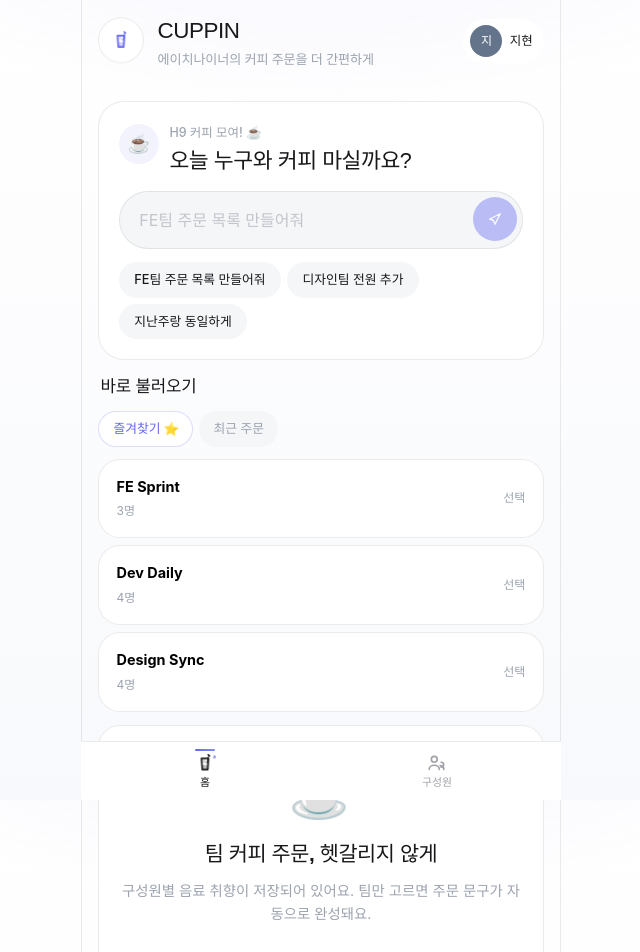
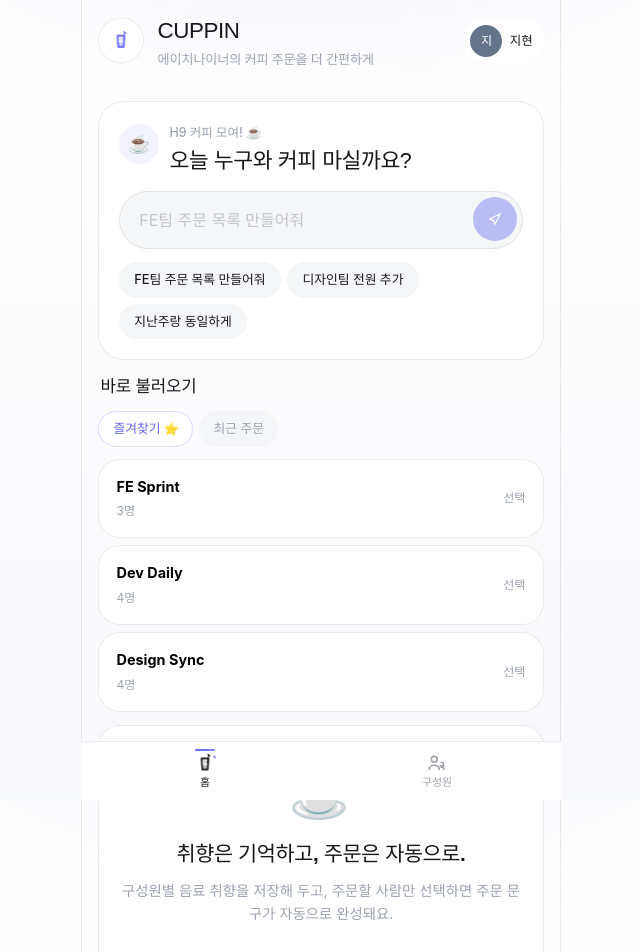
Before and after one commit to hyeony/2026kpi, a React (Vite) app in the folder coffee/: page / in a window 1280 px wide. Shown: the top 952 px of the page, without its empty margins (319-959 px from the left). Built offline with nearby package versions, Linux system fonts and the light colour scheme; a web font is replaced by a local one.

Commit message:
feat: copy수정

```diff
--- a/coffee/src/components/HomeView.tsx
+++ b/coffee/src/components/HomeView.tsx
@@ -158,17 +158,17 @@ export function HomeView({
               ☕
             </span>
           </div>
-          <h2>팀 커피 주문, 헷갈리지 않게</h2>
-          <p>구성원별 음료 취향이 저장되어 있어요. 팀만 고르면 주문 문구가 자동으로 완성돼요.</p>
+          <h2>취향은 기억하고, 주문은 자동으로.</h2>
+          <p>구성원별 음료 취향을 저장해 두고, 주문할 사람만 선택하면 주문 문구가 자동으로 완성돼요.</p>
           <ol className="welcome__steps">
             <li>
-              <span>1</span> 주문할 사람·팀 선택
+              <span>1</span> 주문할 사람 선택
             </li>
             <li>
               <span>2</span> 저장된 취향으로 음료 자동 채우기
             </li>
             <li>
-              <span>3</span> 주문 문구 복사해서 전달
+              <span>3</span> 복사해서 전달
             </li>
           </ol>
         </div>
```
